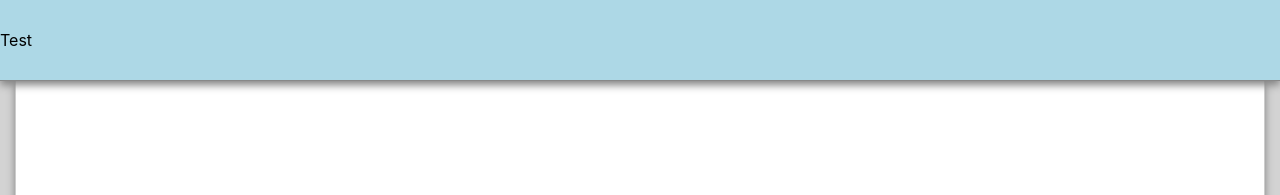
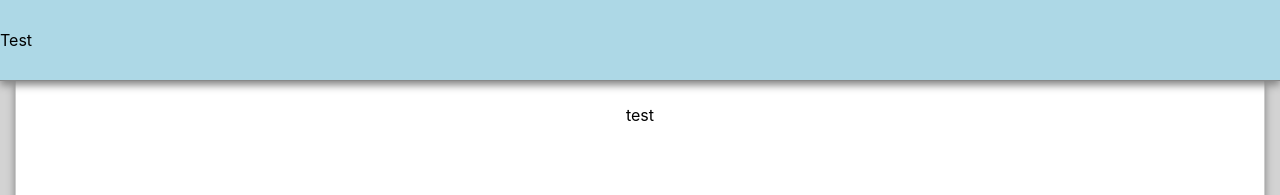
Before and after one commit to micheledexter/test-app, a React (Create React App) app: page /dashboard in a window 1280 px wide. Shown: the top 195 px of the page. Built offline with nearby package versions, Linux system fonts and the light colour scheme.

Commit message:
Refactor dashboard to not include unnecessary props

```diff
--- a/src/components/pages/dashboard/Dashboard.tsx
+++ b/src/components/pages/dashboard/Dashboard.tsx
@@ -1,17 +1,15 @@
 import React from "react";
-import clsx from "clsx";
 import { Theme } from "@mui/material";
 import { createStyles, makeStyles } from "@mui/styles";
 
-interface Props {
-  className?: string;
-  children?: React.ReactNode;
-}
-
-export const Dashboard = ({ className, children }: Props) => {
+export const Dashboard = () => {
   const classes = useStyles();
 
-  return <div className={clsx(className, classes.root)}>{children}</div>;
+  return (
+    <div>
+      <div>test</div>
+    </div>
+  );
 };
 
 const useStyles = makeStyles((theme: Theme) =>
```
